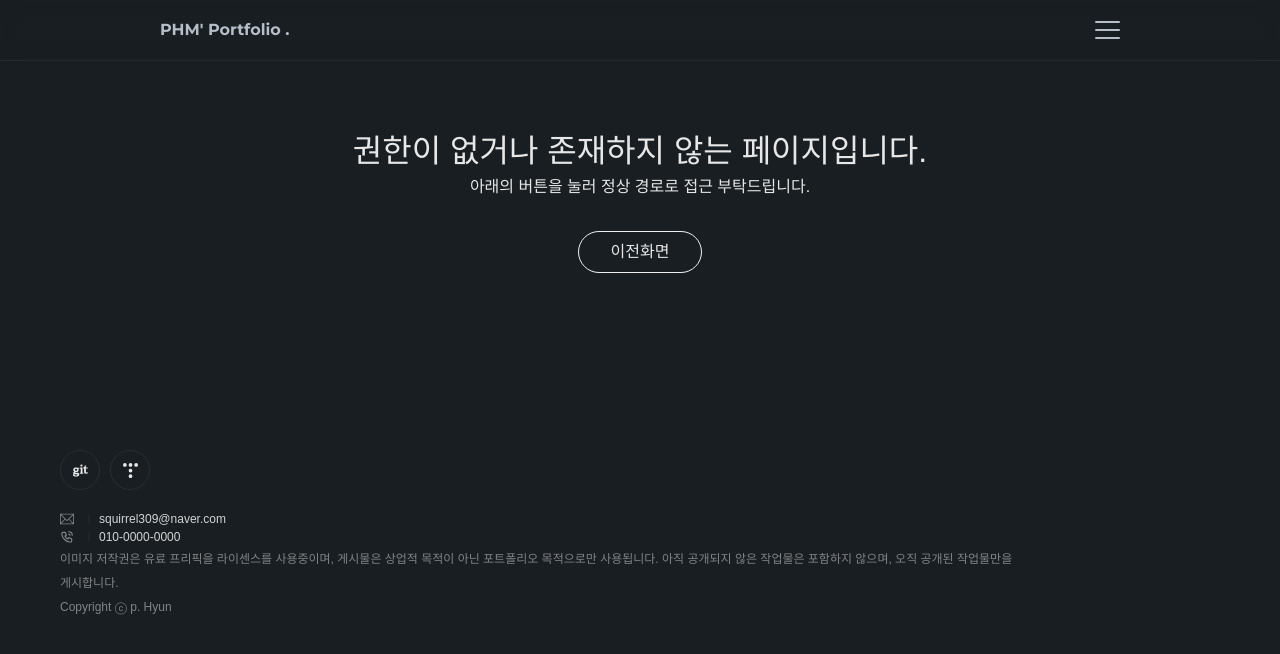
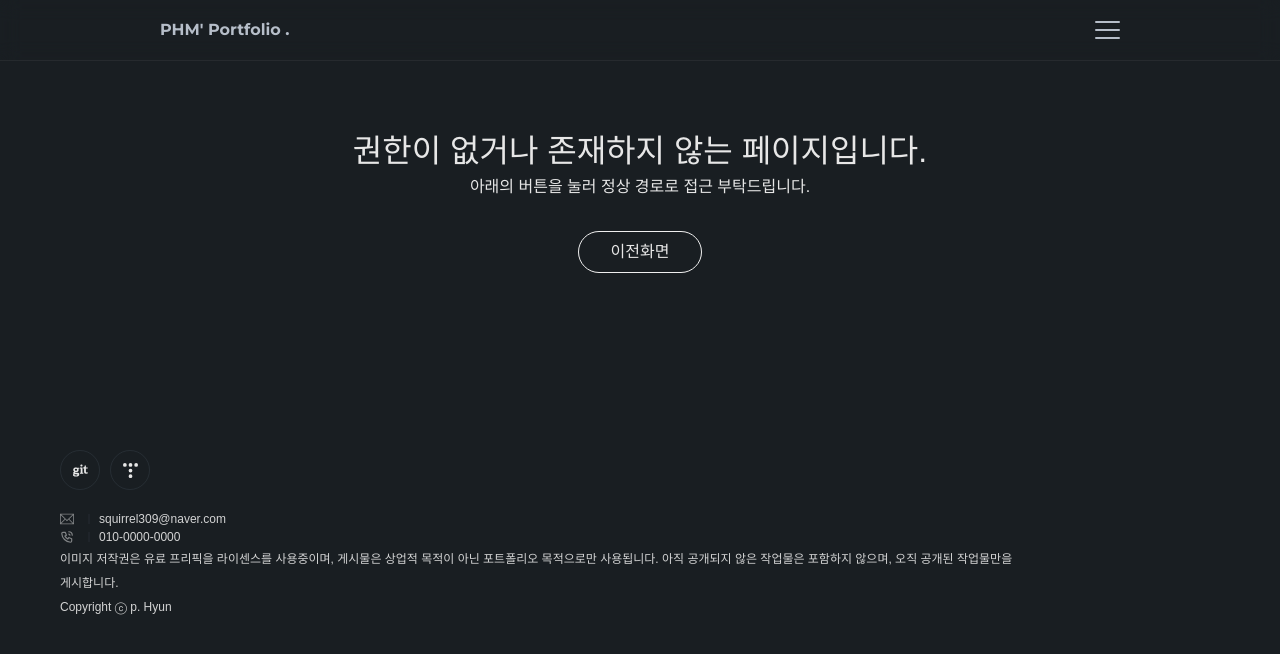
Before and after one commit to phm6530/portfolio-ver-2025, a React (Vite) app: page /1 in a window 1280 px wide. Shown: the top 654 px of the page. Built offline with nearby package versions, Linux system fonts and the light colour scheme; a web font is replaced by a local one.

Commit message:
웹접근성 개선 pagespeed 100%

```diff
--- a/src/layout/Footer.tsx
+++ b/src/layout/Footer.tsx
@@ -102,16 +102,14 @@ export default function Footer() {
                 <FooterList>
                     <TbPhoneCall size={'14'} /> <span> 010-0000-0000</span>
                 </FooterList>
-                <span style={{ marginTop: '20px', opacity: '.5' }}>
+                <span style={{ marginTop: '20px' }}>
                     이미지 저작권은 유료 프리픽을 라이센스를 사용중이며,
                     게시물은 상업적 목적이 아닌 포트폴리오 목적으로만
                     사용됩니다. 아직 공개되지 않은 작업물은 포함하지 않으며,
                     오직 공개된 작업물만을 게시합니다.
                 </span>
                 <br></br>
-                <span style={{ marginTop: '20px', opacity: '.5' }}>
-                    Copyright ⓒ p. Hyun
-                </span>
+                <span style={{ marginTop: '20px' }}>Copyright ⓒ p. Hyun</span>
             </FooterGrid>
         </FooterStyle>
     );
--- a/src/layout/Link.tsx
+++ b/src/layout/Link.tsx
@@ -9,7 +9,7 @@ interface LinkProps {
     active?: boolean;
 }
 
-const LiStyle = styled.li<{ $not?: boolean }>`
+const LiStyle = styled.div<{ $not?: boolean }>`
     margin-left: 30px;
     padding: 25px 0px;
     font-size: 14px;
--- a/src/layout/RootNavStyle.ts
+++ b/src/layout/RootNavStyle.ts
@@ -159,7 +159,7 @@ export const LinkWrapper = styled.div<{ $toggle: boolean }>`
     }
 `;
 
-export const UiStyle = styled.ul<{ $link?: boolean }>`
+export const UiStyle = styled.div<{ $link?: boolean }>`
     display: flex;
     align-items: center;
     ${({ $link }) => $link && 'margin-right : 4rem;'}
```
